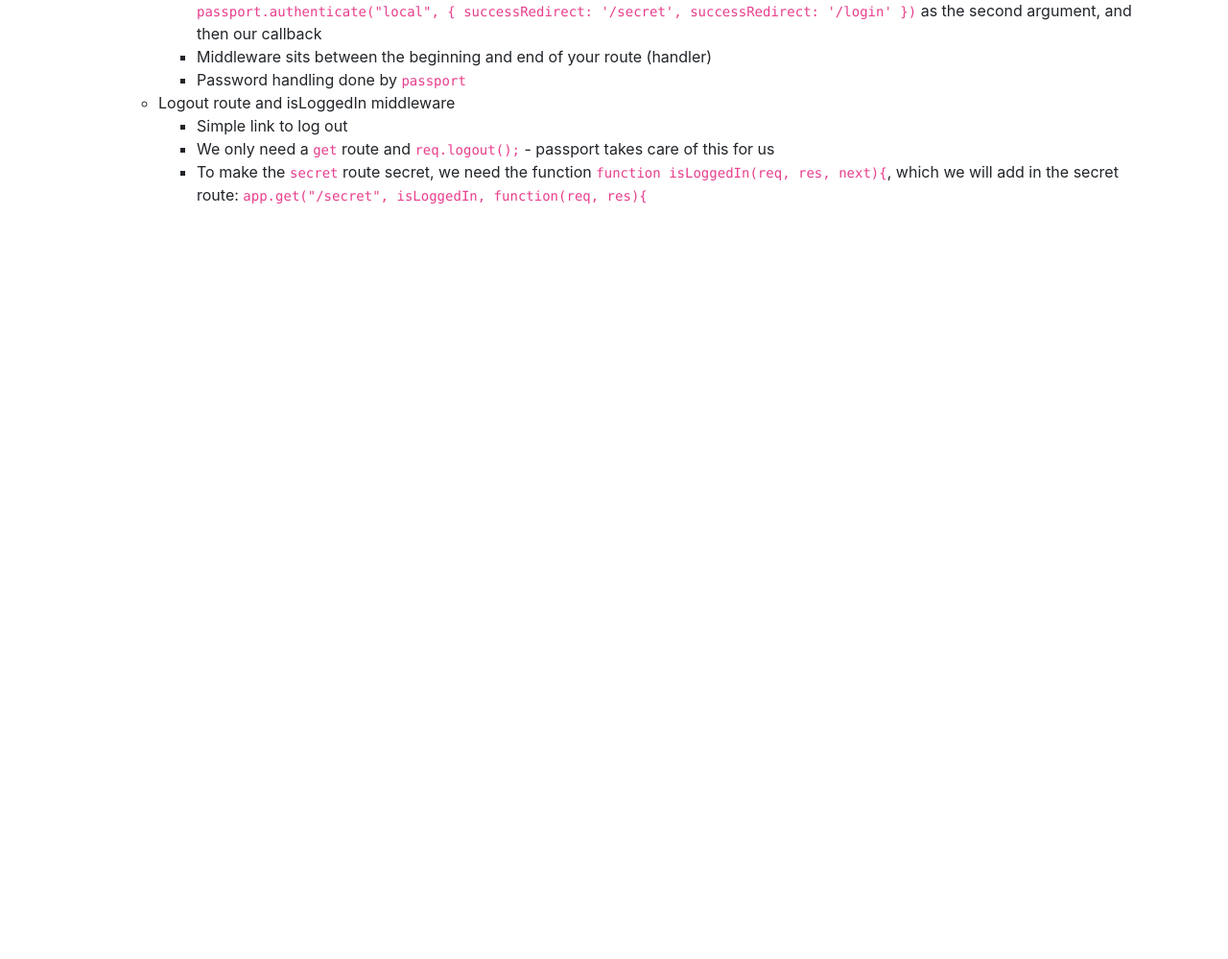
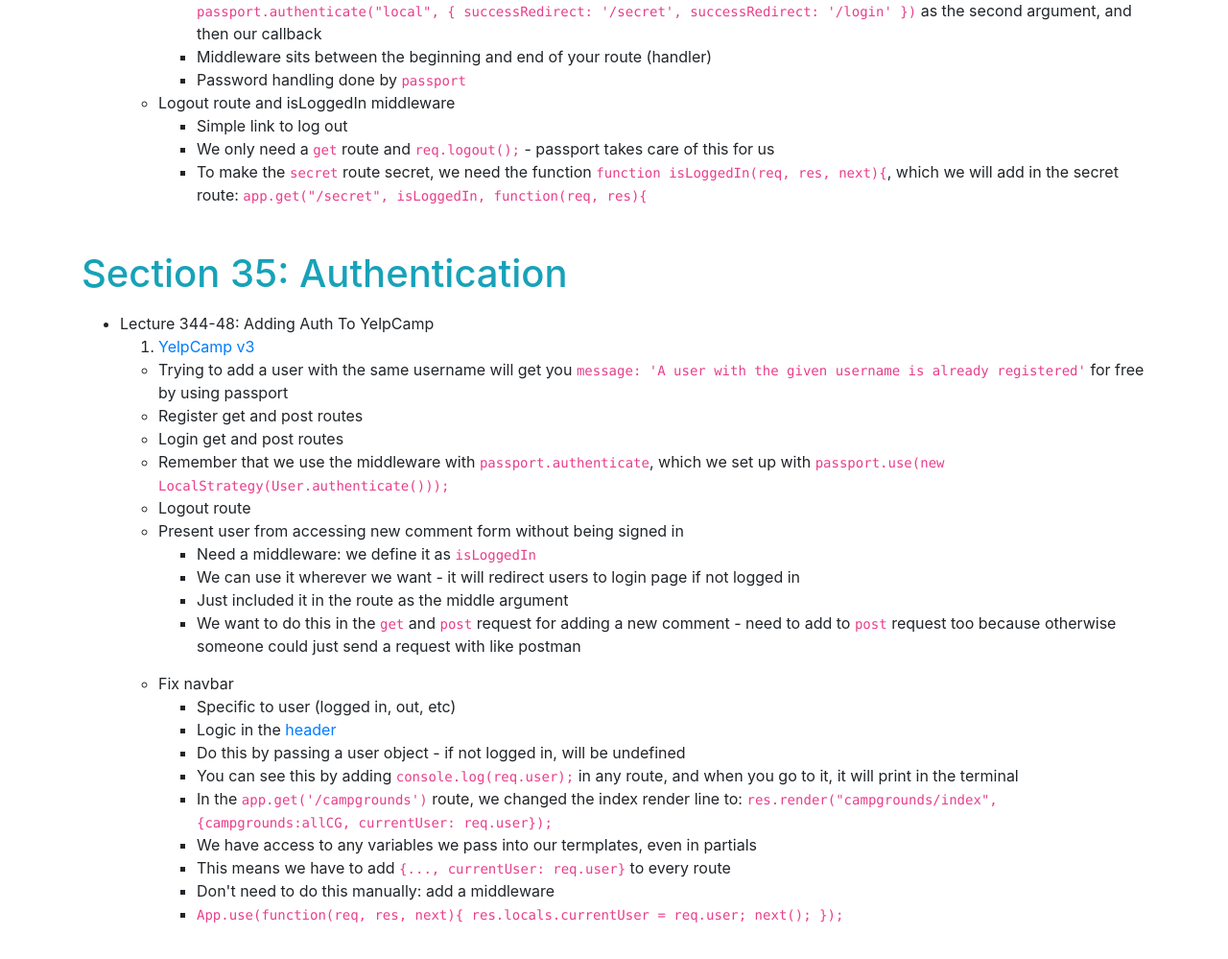
Before and after one commit to seasyhuang/Web-Dev-Bootcamp, a plain HTML site: page notes12.html in a window 1280 px wide. Shown: the part 1348-2347 px from the top of the page at 96% size. Before the commit the page ends 1609 px from the top, so only its background shows below. Drawn offline with nearby package versions, Linux system fonts and the light colour scheme.

Commit message:
added auth to yelp camp

```diff
--- a/notes12.html
+++ b/notes12.html
@@ -83,14 +83,48 @@
               <li>we only need a <code>get</code> route and <code>req.logout();</code> - passport takes care of this for us</li>
               <li>to make the <code>secret</code> route secret, we need the function <code>function isLoggedIn(req, res, next){</code>, which we will add in the secret route: <code>app.get("/secret", isLoggedIn, function(req, res){</code>    </li>
             </ul>
+        </ul>
+
+      </ul>
+
+      <h1 class="my-3 text-info">Section 35: Authentication </h1>
+      <ul>
+        <li class="lecture">Lecture 344-48: adding auth to YelpCamp</li>
+        <ol>
+          <li><a href="introtonode/yelpcamp/v6/">YelpCamp v3</a></li>
+        </ol>
+        <ul>
+          <li>trying to add a user with the same username will get you <code>message: 'A user with the given username is already registered'</code> for free by using passport </li>
+          <li>register get and post routes</li>
+          <li>login get and post routes</li>
+          <li>remember that we use the middleware with <code>passport.authenticate</code>, which we set up with <code>passport.use(new LocalStrategy(User.authenticate()));</code> </li>
+          <li>logout route </li>
+          <li>present user from accessing new comment form without being signed in </li>
+          <ul>
+            <li>need a middleware: we define it as <code>isLoggedIn</code> </li>
+            <li>we can use it wherever we want - it will redirect users to login page if not logged in</li>
+            <li>just included it in the route as the middle argument</li>
+            <li>we want to do this in the <code>get</code> and <code>post</code> request for adding a new comment - need to add to <code>post</code> request too because otherwise someone could just send a request with like postman</li>
+          </ul>
+          <li>fix navbar</li>
+          <ul>
+            <li>specific to user (logged in, out, etc)</li>
+            <li>logic in the <a href="introtonode/yelpcamp/v6/views.partials/header.ejs">header</a></li>
+            <li>do this by passing a user object - if not logged in, will be undefined</li>
+            <li>you can see this by adding <code>console.log(req.user);</code> in any route, and when you go to it, it will print in the terminal </li>
+            <li>in the <code>app.get('/campgrounds')</code> route, we changed the index render line to: <code>res.render("campgrounds/index", {campgrounds:allCG, currentUser: req.user});</code> </li>
+            <li>we have access to any variables we pass into our termplates, even in partials</li>
+            <li>this means we have to add <code>{..., currentUser: req.user}</code> to every route </li>
+            <li>don't need to do this manually: add a middleware </li>
+            <li><code>app.use(function(req, res, next){
+              res.locals.currentUser = req.user;
+              next();
+            });</code> </li>
+          </ul>
+        </ul>
+      </ul>
 
 
-        </ul>
-
-
-
-
-      </ul>
     </div>
 
     <script src="eventlistener.js" charset="utf-8"></script>
```
